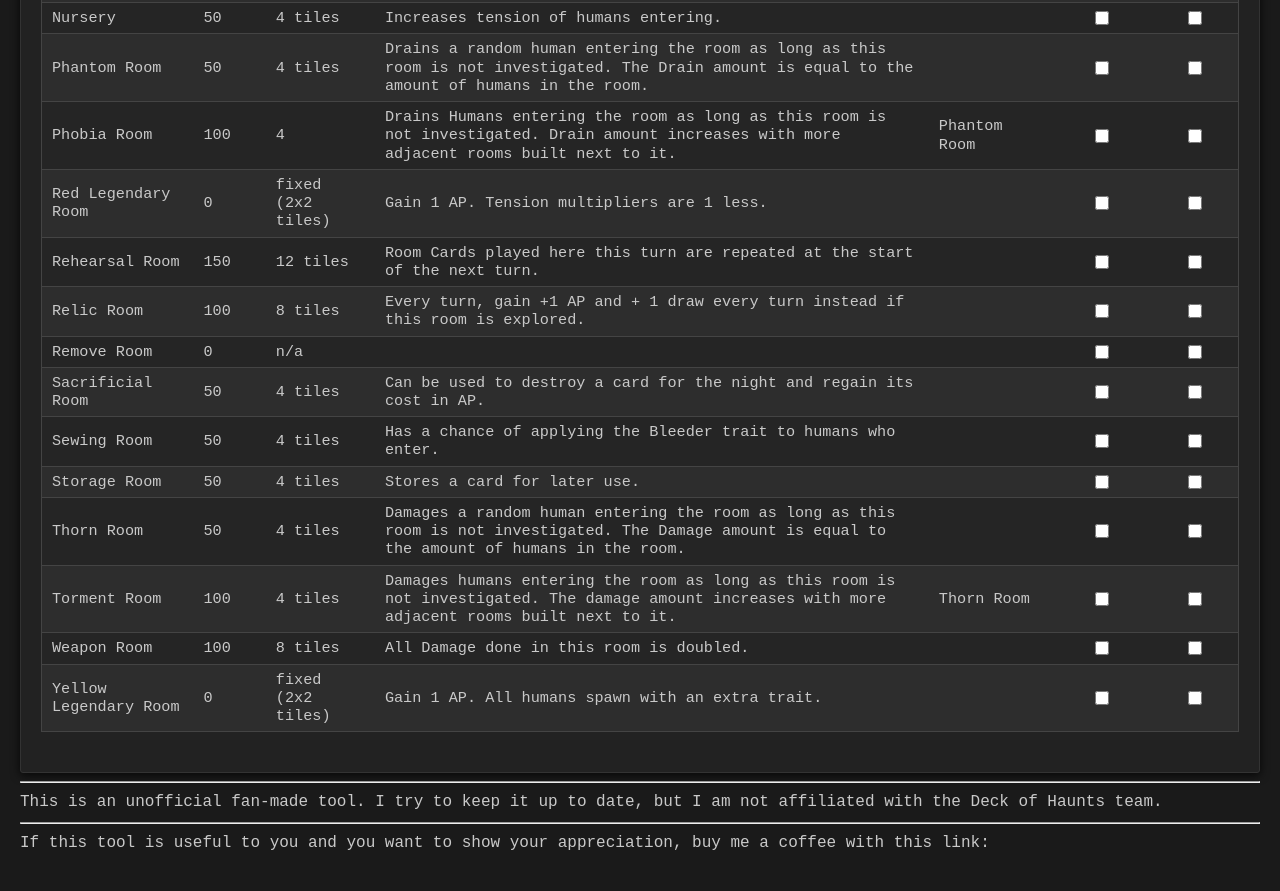
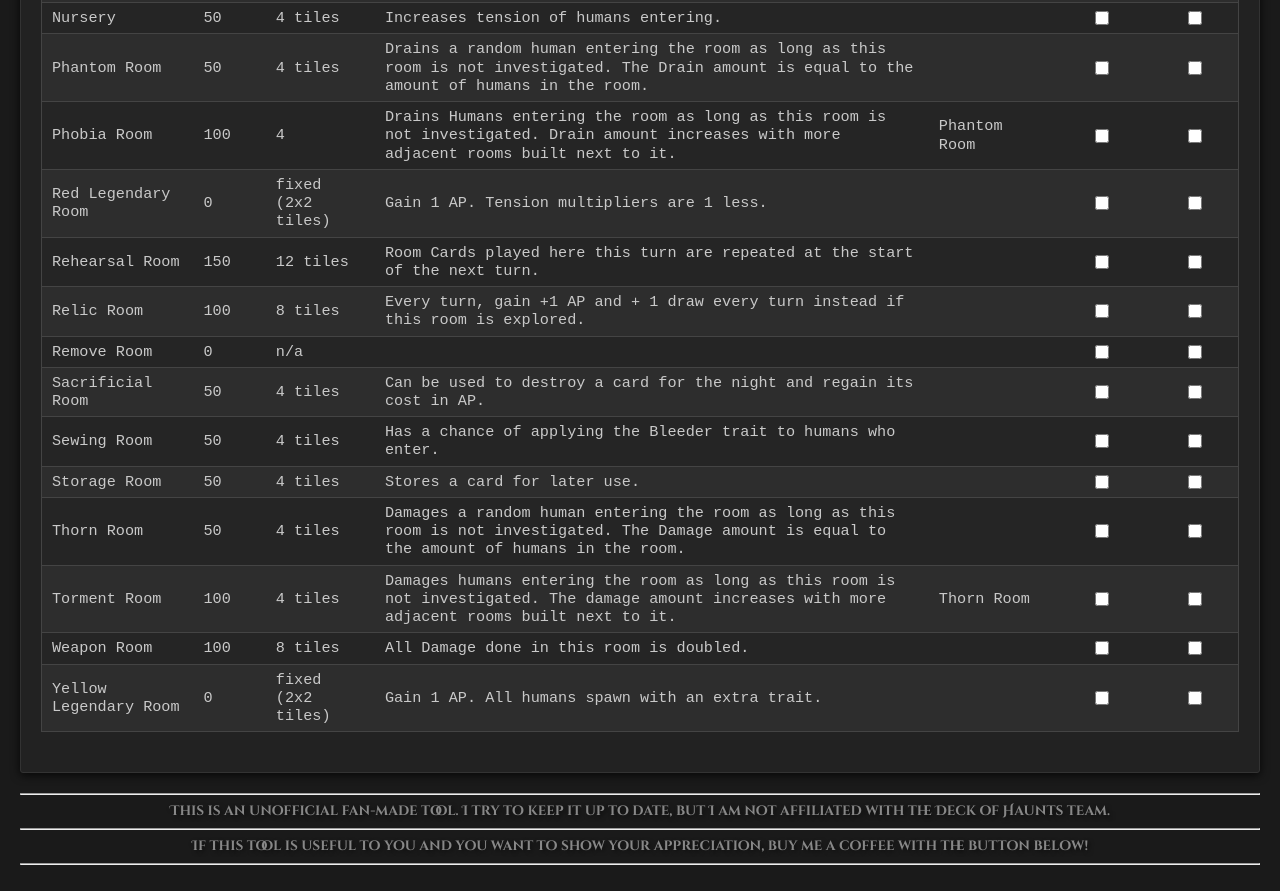
Before and after one commit to rlankenau/croissant, a plain HTML site: page index.html in a window 1280 px wide. Shown: the part 759-1650 px from the top of the page. Drawn offline with Linux system fonts and the light colour scheme.

Commit message:
Fix footer styles

```diff
--- a/css/styles.css
+++ b/css/styles.css
@@ -15,6 +15,15 @@ body {
     border-radius: 3px;
     box-shadow: 0 2px 10px rgba(0, 0, 0, 0.8);
     border: 1px solid #333;
+}
+
+.footer {
+    text-align: center;
+    margin-top: 20px;
+    color: #888;
+    font-size: 0.85em;
+    text-shadow: 2px 2px 4px rgba(0, 0, 0, 0.5);
+    font-family: 'Cinzel Decorative', cursive;
 }
 
 h1 {
--- a/index.html
+++ b/index.html
@@ -22,11 +22,12 @@
         </div>
     </div>
     <script src="js/script.js"></script>
-    <div>
+    <div class="footer" style="margin-top: 20px;">
         <hr>
         This is an unofficial fan-made tool.  I try to keep it up to date, but I am not affiliated with the Deck of Haunts team.<br>
         <hr>
-        If this tool is useful to you and you want to show your appreciation, buy me a coffee with this link:
+        If this tool is useful to you and you want to show your appreciation, buy me a coffee with the button below!<br>
+        <hr>
         <script type='text/javascript' src='https://storage.ko-fi.com/cdn/widget/Widget_2.js'></script><script type='text/javascript'>kofiwidget2.init('Support me on Ko-fi', '#72a4f2', 'L3L1JBOWW');kofiwidget2.draw();</script>
     </div>
 </body>
```
